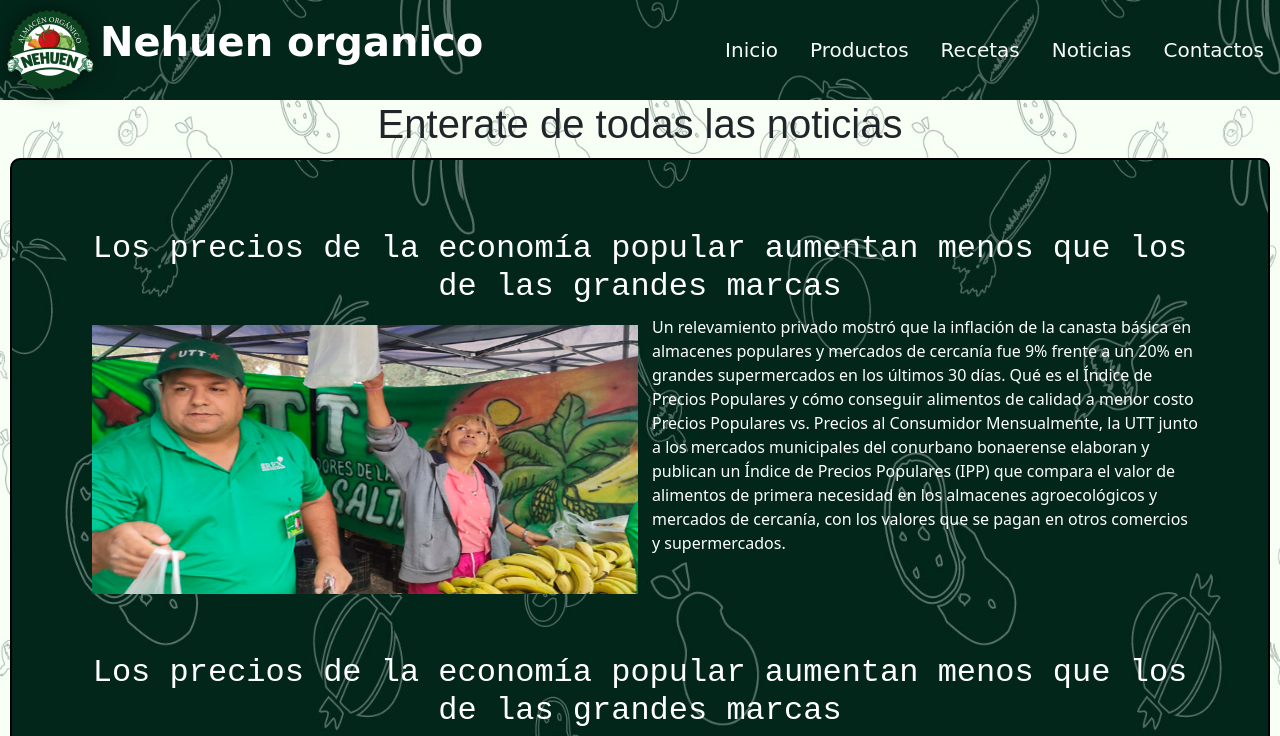
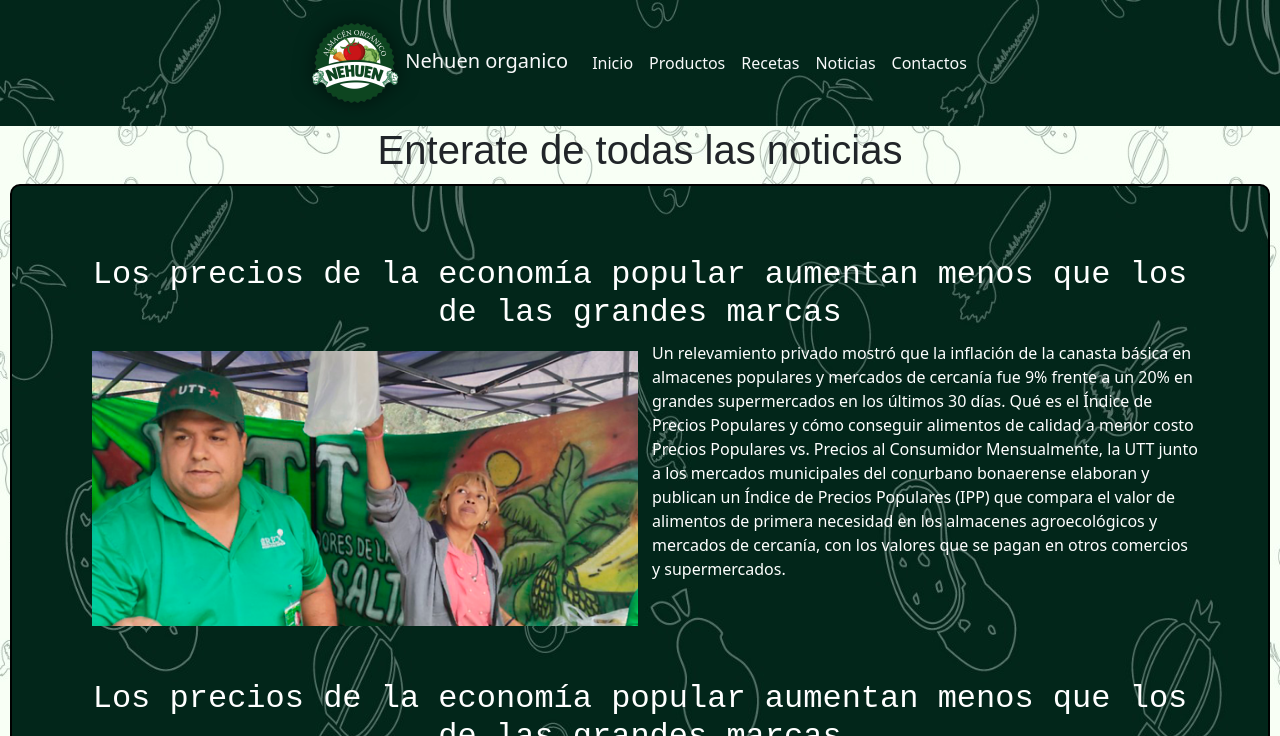
Before and after one commit to Federicoratti11/Nehuen-organico, a plain HTML site: page paginas/noticias.html in a window 1280 px wide. Shown: the top 736 px of the page. Drawn offline with nearby package versions, Linux system fonts and the light colour scheme.

Commit message:
ajustando el navegador de noticias

```diff
--- a/css/style.css
+++ b/css/style.css
@@ -19,6 +19,7 @@ footer{
 h1{
     text-align: center;
     font-family: fantasy;
+    font-size: 40px;
 }
 
 h2{
@@ -34,9 +35,7 @@ h3{
 header{
     color:white;
     background-image: url(../imagenes/fondoverde.jpeg);
-    display: flex;
 }
-
 
 option{
     background-color: green;
@@ -173,10 +172,6 @@ align-items: center;
 
 }
 
-.fotonoti{
-    height: 70%;
-}
-
 
 .noticias{
     padding:30px;
@@ -193,6 +188,7 @@ align-items: center;
 .fotonoti{
     width: 100%;
     margin: 10px;
+    object-fit: cover;
 
 }
 
@@ -211,10 +207,9 @@ align-items: center;
 }
 
 .product-card img:hover{
-    width: 500px;
+    width: 125%;
     translate: 0.5s;
-
-
+    object-fit: cover;
 }
 
 
--- a/paginas/noticias.html
+++ b/paginas/noticias.html
@@ -15,37 +15,43 @@
 </head>
 <body>
     <header>
-        <section class="logoytexto">
-            <img src="../imagenes/logoclin.png"  width="100px" class="logo ">
-            <figure class="nehuen">Nehuen organico</figure>
+        <section class="d-flex justify-content-center" >
+            <nav class="navbar navbar-expand-lg " >
+                <div class="container-fluid ">
+                <a class="navbar-brand text-light " href="../index.html">
+                    <img src="../imagenes/logoclin.png" width="100px" class="logo">Nehuen organico
+                </a>
+                <button class="navbar-toggler nave-boton" type="button" data-bs-toggle="collapse" data-bs-target="#navbarSupportedContent" aria-controls="navbarSupportedContent" aria-expanded="false" aria-label="Toggle navigation">
+                    <span class="navbar-toggler-icon"></span>
+                </button>
+                <div class="collapse navbar-collapse" id="navbarSupportedContent">
+                    <ul class="navbar-nav me-auto mb-2 mb-lg-0">
+                    <li class="nav-item">
+                        <a class="nav-link active text-light" aria-current="page" href="../index.html">Inicio</a>
+                    </li>
+                    <li class="nav-item">
+                        <a class="nav-link text-light" href="productos.html">Productos</a>
+                    </li>
+                    <li class="nav-item">
+                        <a class="nav-link text-light" href="recetas.html">Recetas</a>
+                    </li>
+                    <li class="nav-item">
+                        <a class="nav-link text-light" href="noticias.html">Noticias</a>
+                    </li>
+                    <li class="nav-item">
+                        <a class="nav-link text-light" href="contactos.html">Contactos</a>
+                    </li>
+                    </ul>
+                </div>
+                </div>
+            </nav>
                 <script
                     src="https://cdn.jsdelivr.net/npm/bootstrap@5.3.3/dist/js/bootstrap.bundle.min.js"
                     integrity="sha384-YvpcrYf0tY3lHB60NNkmXc5s9fDVZLESaAA55NDzOxhy9GkcIdslK1eN7N6jIeHz"
-                    crossorigin="anonymous"
-                ></script>
-        </section>
-        <section class="inicio">
-            <ul class="nav">
-                <li>
-                    <a class="nav-link text-light" href="../index.html">Inicio</a>
-                </li>
-                <li >
-                    <a class="nav-link text-light" href="productos.html">Productos</a>
-                </li>
-                <li >
-                    <a class="nav-link text-light" href="recetas.html">Recetas</a>
-                </li>
-                <li >
-                    <a class="nav-link text-light" href="noticias.html">Noticias</a>
-                </li>
-                <li >
-                    <a class="nav-link text-light" href="contactos.html">Contactos</a>
-                </li>
+                    crossorigin="anonymous"></script>
 
-            </ul>
         </section>
 </header>
-
 
 
     <h1>Enterate de todas las noticias </h1>
```
Also changed, not shown: paginas/productos.html (+1 -27 lines), paginas/recetas.html (+1 -1 lines).
